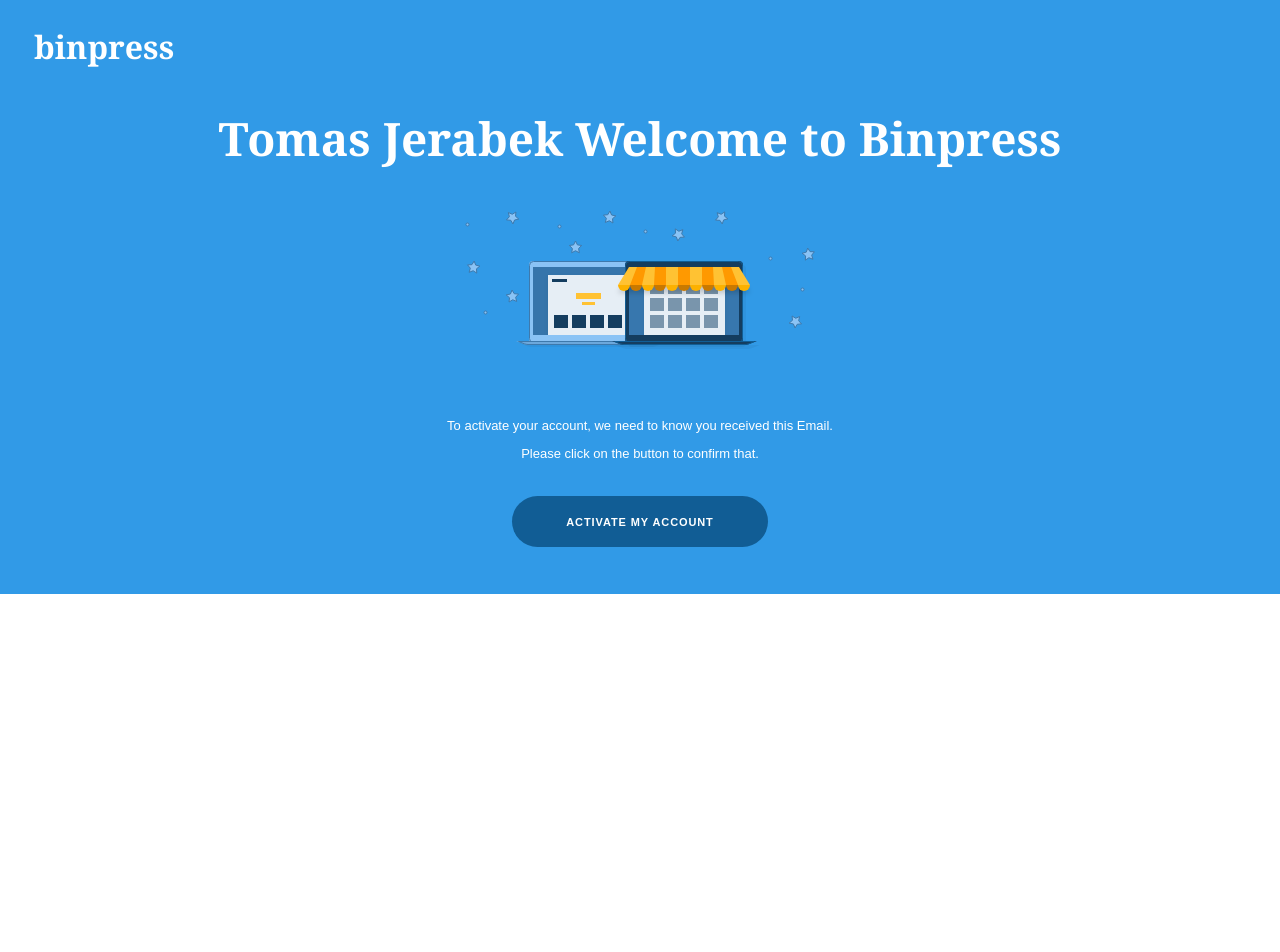
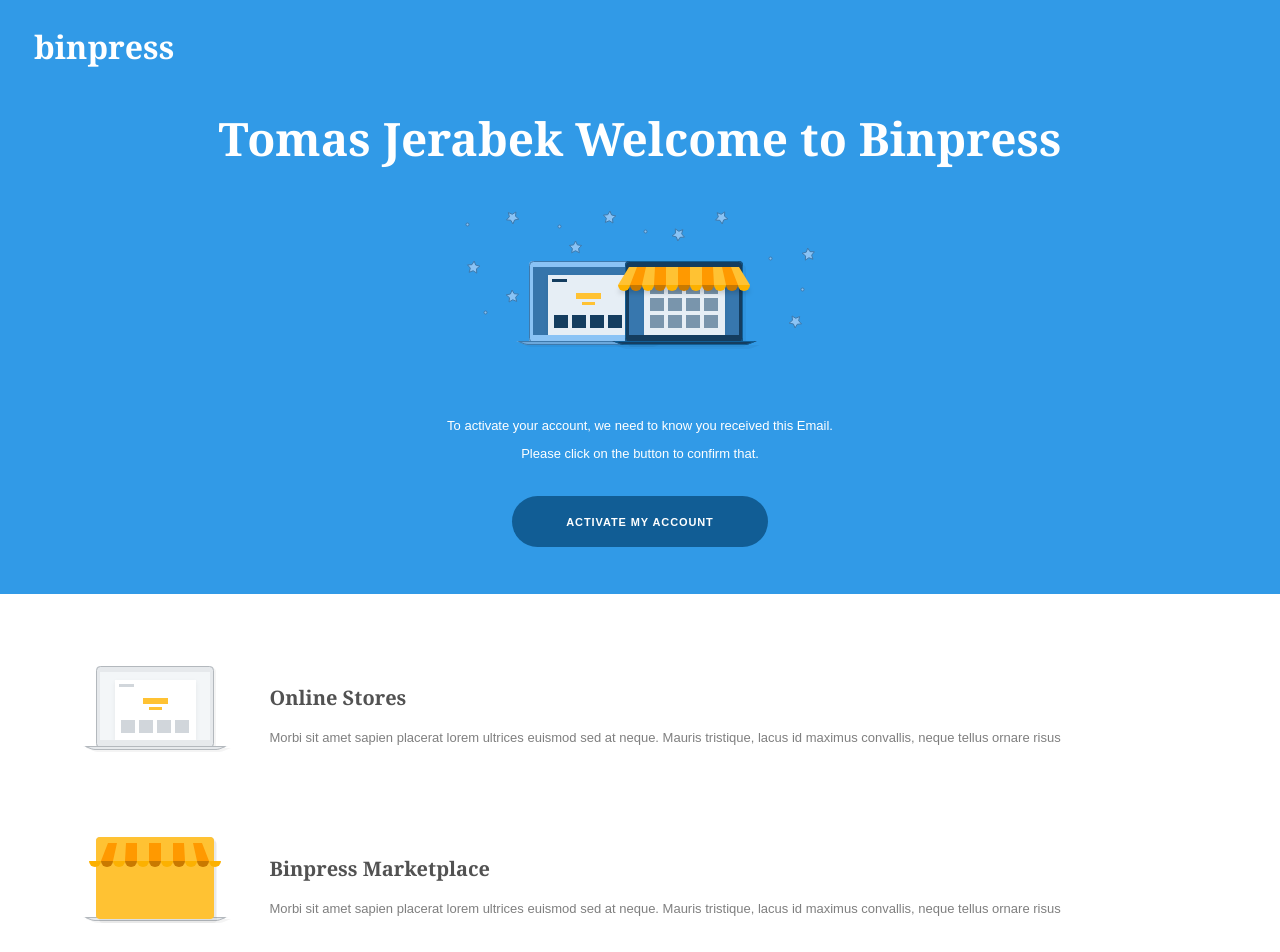
Before and after one commit to eperedo/benpress, a Vue app: page / in a window 1280 px wide. Shown: the top 952 px of the page. Before the commit the page ends 800 px from the top, so only its background shows below. Built offline with nearby package versions, Linux system fonts and the light colour scheme.

Commit message:
feat(HTML): added information components

```diff
--- a/src/App.vue
+++ b/src/App.vue
@@ -1,16 +1,19 @@
 <template>
 	<div id="app">
 		<home />
+		<info />
 	</div>
 </template>
 
 <script>
 import home from './components/home';
+import info from './components/info';
 
 export default {
 	name: 'app',
 	components: {
 		home,
+		info,
 	},
 };
 </script>
--- /dev/null
+++ b/src/components/info-item.vue
@@ -0,0 +1,58 @@
+<template>
+	<article class="info-item">
+		<div class="logo">
+			<slot></slot>
+		</div>
+		<div>
+			<p class="title">
+				{{title}}
+			</p>
+			<p class="description">
+				{{description}}
+			</p>
+		</div>
+	</article>
+</template>
+
+<script>
+export default {
+	name: 'info-item',
+	props: {
+		title: {
+			type: String,
+			required: true,
+		},
+		description: {
+			type: String,
+			required: true,
+		},
+	},
+};
+</script>
+
+<style lang="scss" scoped>
+.info-item {
+	display: flex;
+	margin-bottom: 76px;
+
+	.logo {
+		margin-right: 38.5px;
+	}
+}
+
+.description {
+	color: #7f7f7f;
+	font-family: Arial;
+	font-size: 13px;
+	line-height: 1.46;
+	text-align: left;
+}
+
+.title {
+	color: #525252;
+	font-family: Georgia;
+	font-size: 20px;
+	font-weight: bold;
+	text-align: left;
+}
+</style>
--- /dev/null
+++ b/src/components/info.vue
@@ -0,0 +1,155 @@
+<template>
+	<section class="info">
+		<info-item :title="titleOnline"
+			:description="'Morbi sit amet sapien placerat lorem ultrices euismod sed at neque. Mauris tristique, lacus id maximus convallis, neque tellus ornare risus'">
+			<svg xmlns="http://www.w3.org/2000/svg" xmlns:xlink="http://www.w3.org/1999/xlink" width="148" height="86" viewBox="0 0 148 86">
+					<defs>
+							<rect id="b" width="118" height="82" x="13" rx="4"/>
+							<filter id="a" width="103.4%" height="104.9%" x="-.8%" y="-1.2%" filterUnits="objectBoundingBox">
+									<feOffset dx="2" dy="2" in="SourceAlpha" result="shadowOffsetOuter1"/>
+									<feComposite in="shadowOffsetOuter1" in2="SourceAlpha" operator="out" result="shadowOffsetOuter1"/>
+									<feColorMatrix in="shadowOffsetOuter1" values="0 0 0 0 0 0 0 0 0 0 0 0 0 0 0 0 0 0 0.0434499547 0"/>
+							</filter>
+							<path id="d" d="M0 80h145l-8.143 3.257c-1.025.41-2.756.743-3.858.743H12c-1.105 0-2.836-.334-3.858-.743L0 80z"/>
+							<filter id="c" width="104.1%" height="225%" x="-1%" y="-37.5%" filterUnits="objectBoundingBox">
+									<feOffset dx="3" dy="2" in="SourceAlpha" result="shadowOffsetOuter1"/>
+									<feComposite in="shadowOffsetOuter1" in2="SourceAlpha" operator="out" result="shadowOffsetOuter1"/>
+									<feColorMatrix in="shadowOffsetOuter1" values="0 0 0 0 0 0 0 0 0 0 0 0 0 0 0 0 0 0 0.0434499547 0"/>
+							</filter>
+							<path id="e" d="M0 0h110v68H0z"/>
+							<path id="h" d="M15 8h81v60H15z"/>
+							<filter id="g" width="117.3%" height="123.3%" x="-8.6%" y="-8.3%" filterUnits="objectBoundingBox">
+									<feOffset dy="2" in="SourceAlpha" result="shadowOffsetOuter1"/>
+									<feGaussianBlur in="shadowOffsetOuter1" result="shadowBlurOuter1" stdDeviation="2"/>
+									<feColorMatrix in="shadowBlurOuter1" values="0 0 0 0 0 0 0 0 0 0 0 0 0 0 0 0 0 0 0.0579427083 0"/>
+							</filter>
+					</defs>
+					<g fill="none" fill-rule="evenodd">
+							<g>
+									<use fill="#000" filter="url(#a)" xlink:href="#b"/>
+									<use fill="#E6E9EC" xlink:href="#b"/>
+									<rect width="117" height="81" x="13.5" y=".5" stroke="#B3B8BD" rx="4"/>
+							</g>
+							<g>
+									<use fill="#000" filter="url(#c)" xlink:href="#d"/>
+									<use fill="#E6E9EC" xlink:href="#d"/>
+									<path stroke="#B3B8BD" d="M2.596 80.5l5.732 2.293c.965.386 2.633.707 3.673.707H133c1.04 0 2.707-.32 3.673-.707l5.732-2.293H2.596z"/>
+							</g>
+							<g transform="translate(17 6)">
+									<mask id="f" fill="#fff">
+											<use xlink:href="#e"/>
+									</mask>
+									<use fill="#F3F6F8" xlink:href="#e"/>
+									<g mask="url(#f)">
+											<use fill="#000" filter="url(#g)" xlink:href="#h"/>
+											<use fill="#FFF" xlink:href="#h"/>
+									</g>
+							</g>
+							<path fill="#D1D6DB" d="M36 18h15v3H36z"/>
+							<path fill="#FFC233" d="M60 32h25v6H60zM66 41h13v3H66z"/>
+							<g fill="#D1D6DB">
+									<path d="M38 54h14v13H38zM56 54h14v13H56zM74 54h14v13H74zM92 54h14v13H92z"/>
+							</g>
+					</g>
+			</svg>
+		</info-item>
+		<info-item :title="'Binpress Marketplace'"
+			:description="'Morbi sit amet sapien placerat lorem ultrices euismod sed at neque. Mauris tristique, lacus id maximus convallis, neque tellus ornare risus'">
+			<svg xmlns="http://www.w3.org/2000/svg" xmlns:xlink="http://www.w3.org/1999/xlink" width="148" height="86" viewBox="0 0 148 86">
+					<defs>
+							<rect id="b" width="118" height="82" x="13" rx="4"/>
+							<filter id="a" width="103.4%" height="104.9%" x="-.8%" y="-1.2%" filterUnits="objectBoundingBox">
+									<feOffset dx="2" dy="2" in="SourceAlpha" result="shadowOffsetOuter1"/>
+									<feComposite in="shadowOffsetOuter1" in2="SourceAlpha" operator="out" result="shadowOffsetOuter1"/>
+									<feColorMatrix in="shadowOffsetOuter1" values="0 0 0 0 0 0 0 0 0 0 0 0 0 0 0 0 0 0 0.0434499547 0"/>
+							</filter>
+							<path id="d" d="M0 80h145l-8.143 3.257c-1.025.41-2.756.743-3.858.743H12c-1.105 0-2.836-.334-3.858-.743L0 80z"/>
+							<filter id="c" width="104.1%" height="225%" x="-1%" y="-37.5%" filterUnits="objectBoundingBox">
+									<feOffset dx="3" dy="2" in="SourceAlpha" result="shadowOffsetOuter1"/>
+									<feComposite in="shadowOffsetOuter1" in2="SourceAlpha" operator="out" result="shadowOffsetOuter1"/>
+									<feColorMatrix in="shadowOffsetOuter1" values="0 0 0 0 0 0 0 0 0 0 0 0 0 0 0 0 0 0 0.0434499547 0"/>
+							</filter>
+							<path id="e" d="M0 0h110v68H0z"/>
+							<path id="h" d="M15 8h81v60H15z"/>
+							<filter id="g" width="117.3%" height="123.3%" x="-8.6%" y="-8.3%" filterUnits="objectBoundingBox">
+									<feOffset dy="2" in="SourceAlpha" result="shadowOffsetOuter1"/>
+									<feGaussianBlur in="shadowOffsetOuter1" result="shadowBlurOuter1" stdDeviation="2"/>
+									<feColorMatrix in="shadowBlurOuter1" values="0 0 0 0 0 0 0 0 0 0 0 0 0 0 0 0 0 0 0.0579427083 0"/>
+							</filter>
+							<path id="j" d="M17 6h110l11 18H6z"/>
+							<filter id="i" width="117.4%" height="244.4%" x="-8.7%" y="-36.1%" filterUnits="objectBoundingBox">
+									<feOffset dy="8" in="SourceAlpha" result="shadowOffsetOuter1"/>
+									<feGaussianBlur in="shadowOffsetOuter1" result="shadowBlurOuter1" stdDeviation="2.5"/>
+									<feColorMatrix in="shadowBlurOuter1" values="0 0 0 0 0 0 0 0 0 0 0 0 0 0 0 0 0 0 0.166525136 0"/>
+							</filter>
+					</defs>
+					<g fill="none" fill-rule="evenodd">
+							<g>
+									<use fill="#000" filter="url(#a)" xlink:href="#b"/>
+									<use fill="#E6E9EC" xlink:href="#b"/>
+									<rect width="117" height="81" x="13.5" y=".5" stroke="#B3B8BD" rx="4"/>
+							</g>
+							<g>
+									<use fill="#000" filter="url(#c)" xlink:href="#d"/>
+									<use fill="#E6E9EC" xlink:href="#d"/>
+									<path stroke="#B3B8BD" d="M2.596 80.5l5.732 2.293c.965.386 2.633.707 3.673.707H133c1.04 0 2.707-.32 3.673-.707l5.732-2.293H2.596z"/>
+							</g>
+							<g transform="translate(17 6)">
+									<mask id="f" fill="#fff">
+											<use xlink:href="#e"/>
+									</mask>
+									<use fill="#F3F6F8" xlink:href="#e"/>
+									<g mask="url(#f)">
+											<use fill="#000" filter="url(#g)" xlink:href="#h"/>
+											<use fill="#FFF" xlink:href="#h"/>
+									</g>
+							</g>
+							<g fill="#D1D6DB">
+									<path d="M38 54h14v13H38zM56 54h14v13H56zM74 54h14v13H74zM92 54h14v13H92zM38 37h14v13H38zM56 37h14v13H56zM74 37h14v13H74zM92 37h14v13H92zM38 20h14v13H38zM56 20h14v13H56zM74 20h14v13H74zM92 20h14v13H92z"/>
+							</g>
+							<g>
+									<use fill="#000" filter="url(#i)" xlink:href="#j"/>
+									<use fill="#FFC233" xlink:href="#j"/>
+							</g>
+							<path fill="#FCB100" d="M126 24h12a6 6 0 0 1-12 0z"/>
+							<path fill="#C97900" d="M114 24h12a6 6 0 0 1-12 0z"/>
+							<path fill="#FCB100" d="M102 24h12a6 6 0 0 1-12 0z"/>
+							<path fill="#C97900" d="M90 24h12a6 6 0 1 1-12 0z"/>
+							<path fill="#FCB100" d="M78 24h12a6 6 0 1 1-12 0z"/>
+							<path fill="#C97900" d="M66 24h12a6 6 0 1 1-12 0z"/>
+							<path fill="#FCB100" d="M54 24h12a6 6 0 1 1-12 0z"/>
+							<path fill="#C97900" d="M42 24h12a6 6 0 1 1-12 0z"/>
+							<path fill="#FCB100" d="M30 24h12a6 6 0 1 1-12 0z"/>
+							<path fill="#C97900" d="M18 24h12a6 6 0 1 1-12 0z"/>
+							<path fill="#FCB100" d="M6 24h12a6 6 0 1 1-12 0z"/>
+							<path fill="#F90" d="M25 6h9l-4 18H18zM43 6h11v18H42zM119 6h-9l4 18h12zM101 6H90v18h12zM78 6H66v18h12z"/>
+					</g>
+			</svg>
+		</info-item>
+	</section>
+</template>
+
+<script>
+import infoItem from './info-item';
+
+function data() {
+	return {
+		titleOnline: 'Online Stores',
+	};
+}
+
+export default {
+	name: 'info',
+	components: {
+		infoItem,
+	},
+	data,
+};
+</script>
+
+<style lang="scss" scoped>
+.info {
+	padding-top: 72px;
+	padding-left: 83px;
+}
+</style>
```
